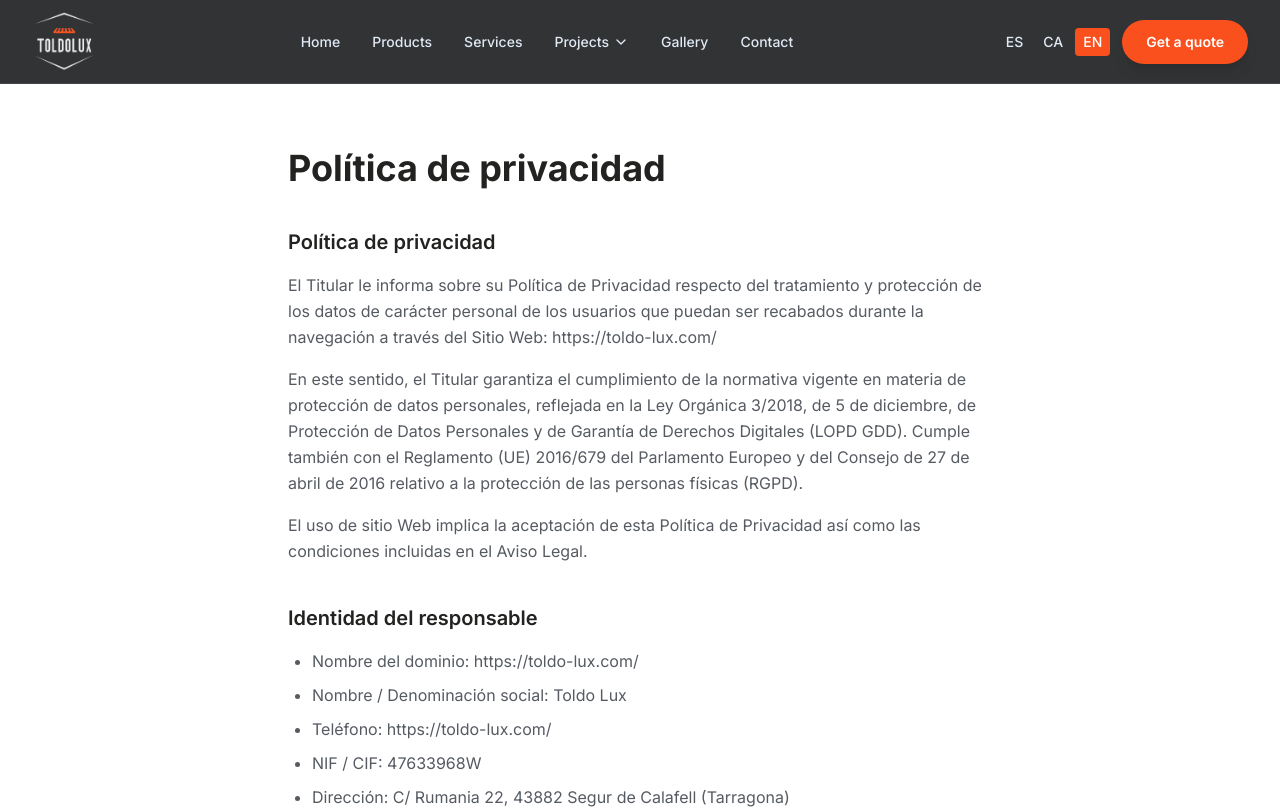
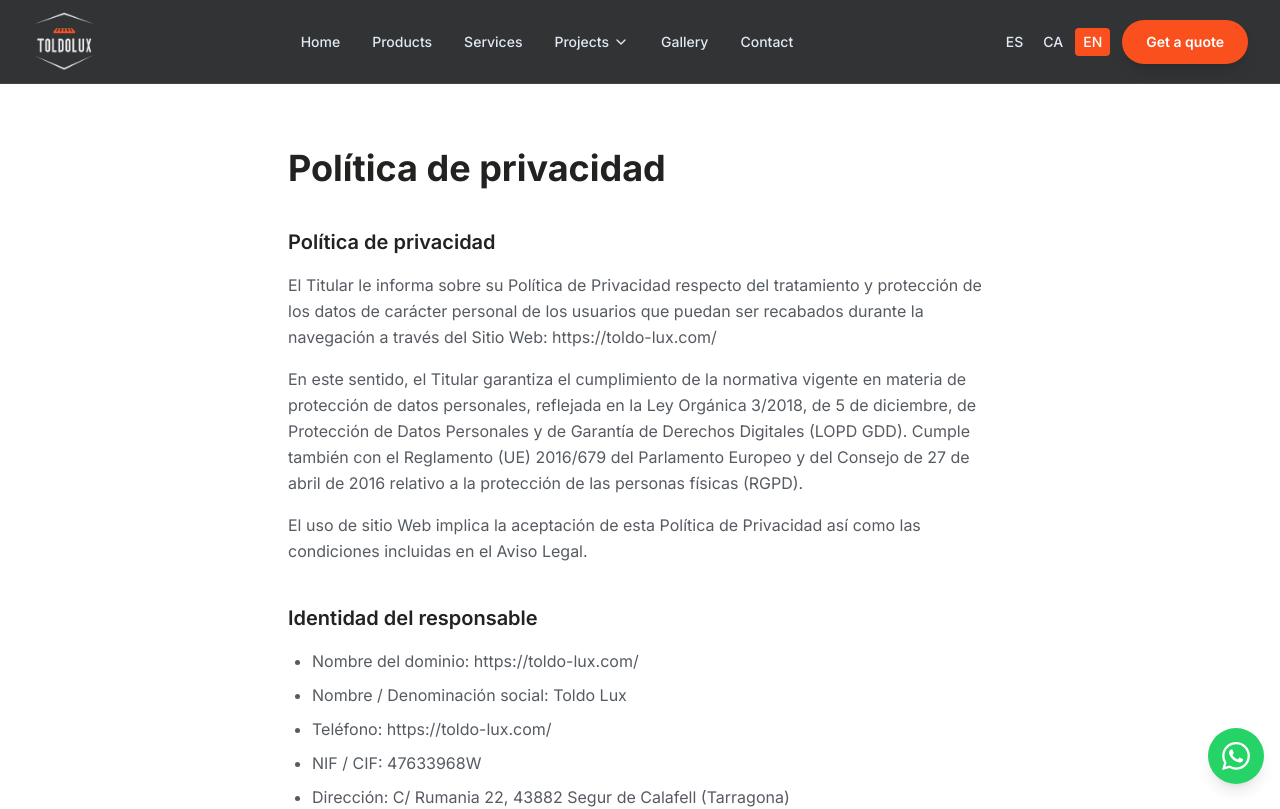
Before and after one commit to trytocatcharg/toldolux, a Next.js app: page /en/politica-de-privacidad in a window 1280 px wide. Shown: the top 809 px of the page. Built offline with nearby package versions, Linux system fonts and the light colour scheme.

Commit message:
add wasap & favicon

```diff
--- a/app/[locale]/layout.tsx
+++ b/app/[locale]/layout.tsx
@@ -1,48 +1,59 @@
-import type { Metadata } from 'next';
-import { ReactNode } from 'react';
-import { Inter } from 'next/font/google';
-import { notFound } from 'next/navigation';
-import { locales, Locale } from '@/lib/i18n';
-import { I18nProvider } from '@/lib/i18n-context';
-import { Providers } from '@/components/providers';
-import './globals.css';
+import type { Metadata } from "next";
+import { ReactNode } from "react";
+import { Inter } from "next/font/google";
+import { notFound } from "next/navigation";
+import { locales, Locale } from "@/lib/i18n";
+import { I18nProvider } from "@/lib/i18n-context";
+import { Providers } from "@/components/providers";
+import { WhatsAppButton } from "@/components/WhatsAppButton";
+import "./globals.css";
 
-const inter = Inter({ subsets: ['latin'], variable: '--font-inter' });
+const inter = Inter({ subsets: ["latin"], variable: "--font-inter" });
 
 export async function generateStaticParams() {
   return locales.map((locale) => ({ locale }));
 }
 
-export async function generateMetadata({ params: { locale } }: { params: { locale: Locale } }): Promise<Metadata> {
-  const messages = await import(`@/messages/${locale}.json`).then((m) => m.default);
-  const t = (key: string) => key.split('.').reduce((acc, part) => acc?.[part], messages) as string;
-  const siteUrl = 'https://toldo-lux.com';
+export async function generateMetadata({
+  params: { locale },
+}: {
+  params: { locale: Locale };
+}): Promise<Metadata> {
+  const messages = await import(`@/messages/${locale}.json`).then(
+    (m) => m.default,
+  );
+  const t = (key: string) =>
+    key.split(".").reduce((acc, part) => acc?.[part], messages) as string;
+  const siteUrl = "https://toldo-lux.com";
 
   return {
-    title: t('metadata.title'),
-    description: t('metadata.description'),
+    title: t("metadata.title"),
+    description: t("metadata.description"),
     metadataBase: new URL(siteUrl),
+    icons: {
+      icon: "/images/favicon.png",
+    },
     alternates: {
       canonical: `/${locale}/`,
       languages: {
-        'es-ES': '/es/',
-        'ca-ES': '/ca/',
-        'en-US': '/en/',
-        'x-default': '/es/',
+        "es-ES": "/es/",
+        "ca-ES": "/ca/",
+        "en-US": "/en/",
+        "x-default": "/es/",
       },
     },
     openGraph: {
-      title: t('metadata.ogTitle'),
-      description: t('metadata.ogDescription'),
+      title: t("metadata.ogTitle"),
+      description: t("metadata.ogDescription"),
       url: `/${locale}/`,
-      siteName: 'Toldo Lux',
-      locale: locale === 'ca' ? 'ca_ES' : locale === 'en' ? 'en_US' : 'es_ES',
-      type: 'website',
+      siteName: "Toldo Lux",
+      locale: locale === "ca" ? "ca_ES" : locale === "en" ? "en_US" : "es_ES",
+      type: "website",
     },
     twitter: {
-      card: 'summary_large_image',
-      title: t('metadata.ogTitle'),
-      description: t('metadata.ogDescription'),
+      card: "summary_large_image",
+      title: t("metadata.ogTitle"),
+      description: t("metadata.ogDescription"),
     },
     robots: {
       index: true,
@@ -66,7 +77,10 @@
     <html lang={locale} suppressHydrationWarning>
       <body className={`${inter.variable} font-sans antialiased`}>
         <I18nProvider locale={locale}>
-          <Providers>{children}</Providers>
+          <Providers>
+            {children}
+            <WhatsAppButton />
+          </Providers>
         </I18nProvider>
       </body>
     </html>
--- /dev/null
+++ b/components/WhatsAppButton.tsx
@@ -0,0 +1,31 @@
+"use client";
+
+import { useI18n } from "@/lib/i18n-context";
+
+const WHATSAPP_NUMBER = "34680787990";
+
+export function WhatsAppButton() {
+  const { t } = useI18n();
+  const message = encodeURIComponent(t("whatsappMessage") as string);
+  const href = `https://wa.me/${WHATSAPP_NUMBER}?text=${message}`;
+
+  return (
+    <a
+      href={href}
+      target="_blank"
+      rel="noopener noreferrer"
+      aria-label={t("whatsappLabel") as string}
+      className="fixed bottom-4 right-4 z-50 inline-flex h-14 w-14 items-center justify-center rounded-full bg-[#25D366] text-white shadow-lg transition-transform hover:scale-105 hover:bg-[#1eb85a] active:scale-95 focus:outline-none focus:ring-2 focus:ring-[#25D366] focus:ring-offset-2"
+    >
+      <svg
+        xmlns="http://www.w3.org/2000/svg"
+        viewBox="0 0 24 24"
+        fill="currentColor"
+        className="h-7 w-7"
+        aria-hidden="true"
+      >
+        <path d="M17.472 14.382c-.297-.149-1.758-.867-2.03-.967-.273-.099-.471-.148-.67.15-.197.297-.767.966-.94 1.164-.173.199-.347.223-.644.075-.297-.15-1.255-.463-2.39-1.475-.883-.788-1.48-1.761-1.653-2.059-.173-.297-.018-.458.13-.606.134-.133.298-.347.446-.52.149-.174.198-.298.298-.497.099-.198.05-.371-.025-.52-.075-.149-.669-1.612-.916-2.207-.242-.579-.487-.5-.669-.51-.173-.008-.371-.01-.57-.01-.198 0-.52.074-.792.372-.272.297-1.04 1.016-1.04 2.479 0 1.462 1.065 2.875 1.213 3.074.149.198 2.096 3.2 5.077 4.487.709.306 1.262.489 1.694.625.712.227 1.36.195 1.871.118.571-.085 1.758-.719 2.006-1.413.248-.694.248-1.289.173-1.413-.074-.124-.272-.198-.57-.347m-5.421 7.403h-.004a9.87 9.87 0 01-5.031-1.378l-.361-.214-3.741.982.998-3.648-.235-.374a9.86 9.86 0 01-1.51-5.26c.001-5.45 4.436-9.884 9.888-9.884 2.64 0 5.122 1.03 6.988 2.898a9.825 9.825 0 012.893 6.994c-.003 5.45-4.437 9.884-9.885 9.884m8.413-18.297A11.815 11.815 0 0012.05 0C5.495 0 .16 5.335.157 11.892c0 2.096.547 4.142 1.588 5.945L.057 24l6.305-1.654a11.882 11.882 0 005.683 1.448h.005c6.554 0 11.89-5.335 11.893-11.893a11.821 11.821 0 00-3.48-8.413z" />
+      </svg>
+    </a>
+  );
+}
--- a/messages/ca.json
+++ b/messages/ca.json
@@ -6,6 +6,8 @@
     "ogDescription": "Toldos, pèrgoles bioclimàtiques i protecció solar per a llars i comunitats. Sol·licita el teu pressupost sense compromís."
   },
   "callNow": "Truca ara",
+  "whatsappLabel": "WhatsApp",
+  "whatsappMessage": "Hola! He vist el vostre web i volia fer una pregunta.",
   "navbar": {
     "brand": "Toldo Lux",
     "home": "Inici",
--- a/messages/en.json
+++ b/messages/en.json
@@ -6,6 +6,8 @@
     "ogDescription": "Awnings, bioclimatic pergolas and sun protection for homes and communities. Request your free quote."
   },
   "callNow": "Call now",
+  "whatsappLabel": "WhatsApp",
+  "whatsappMessage": "Hi! I saw your website and wanted to ask a question.",
   "navbar": {
     "brand": "Toldo Lux",
     "home": "Home",
--- a/messages/es.json
+++ b/messages/es.json
@@ -6,6 +6,8 @@
     "ogDescription": "Toldos, pérgolas bioclimáticas y protección solar para hogares y comunidades. Solicita tu presupuesto sin compromiso."
   },
   "callNow": "Llamar ahora",
+  "whatsappLabel": "WhatsApp",
+  "whatsappMessage": "¡Hola! He visto vuestra web y quería hacer una pregunta.",
   "navbar": {
     "brand": "Toldo Lux",
     "home": "Inicio",
```
Also changed, not shown: public/images/favicon.png (added).
